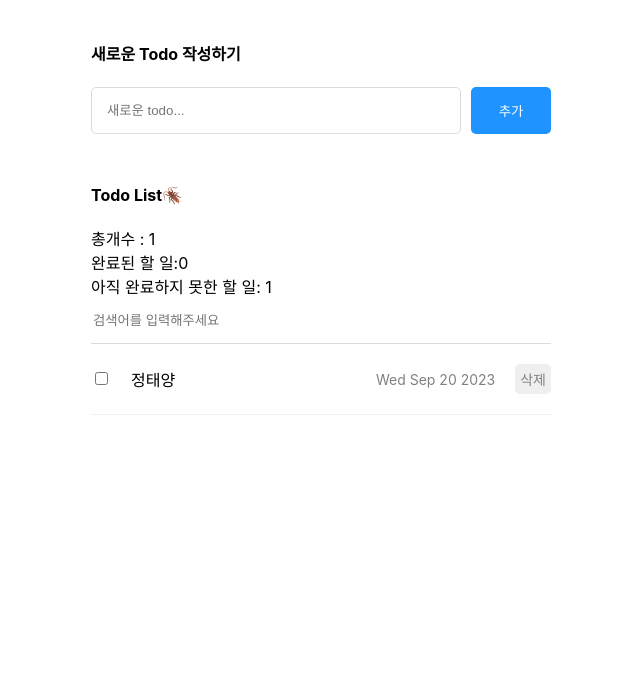
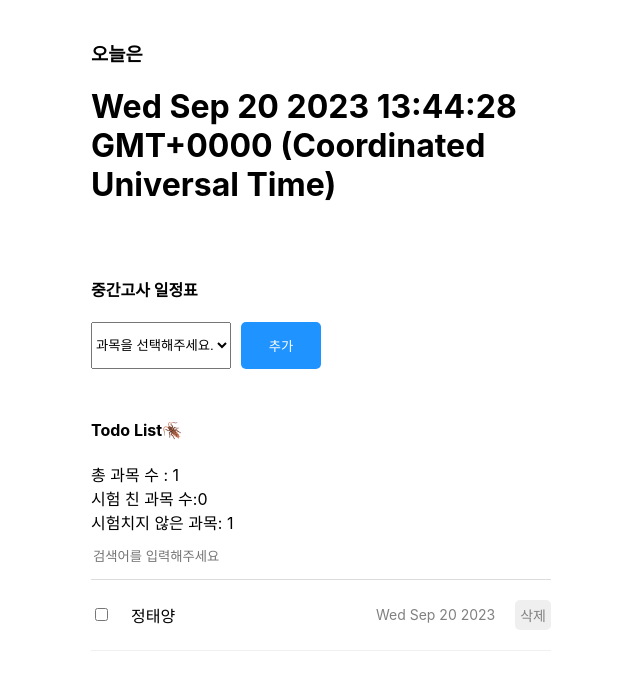
Before and after one commit to wxodi0/midterm_exam, a React (Create React App) app: page / in a window 1280 px wide. Shown: the top 690 px of the page, without its empty margins (319-959 px from the left). Built offline with nearby package versions, Linux system fonts and the light colour scheme.

Commit message:
Fix Message in component

```diff
--- a/src/App.js
+++ b/src/App.js
@@ -4,6 +4,7 @@ import styled from 'styled-components';
 import React,{useMemo ,useCallback, useReducer, useRef } from 'react';
 import TodoEditor from './component/TodoEditor';
 import TodoList from './component/TodoList';
+import Header from './component/Header';
 
 const mockTodo = [
   {
@@ -79,6 +80,7 @@ function App() {
 
   return (
     <div className='App'>
+      <Header/>
       <TodoStateContext.Provider value={todo}>
         <TodoDispatchContext.Provider value={memoizedDispatches}>
           <TodoEditor/>
--- a/src/component/TodoEditor.js
+++ b/src/component/TodoEditor.js
@@ -29,15 +29,15 @@ const TodoEditor = ({}) => {
 
   return (
     <div className="TodoEditor">
-      <h4>새로운 Todo 작성하기</h4>
+      <h4>중간고사 일정표</h4>
       <div className="editor_wrapper">
-        <input
-          ref={inputRef}
-          value={content}
-          onChange={onChangeContent}
-          onKeyDown={onKeyDown}
-          placeholder="새로운 todo..."
-        />
+        <select ref={inputRef} value={content} onChange={onChangeContent} onKeyDown={onKeyDown}>
+          <option>과목을 선택해주세요.</option>
+          <option value={"사과"}>사과</option>
+          <option value={"바나나"}>바나나</option>
+          <option value={"복숭아"}>복숭아</option>
+          <option value={"eheh"}>포도</option>
+        </select>
         <button onClick={onSubmit}>추가</button>
       </div>
     </div>
--- a/src/component/TodoList.js
+++ b/src/component/TodoList.js
@@ -36,9 +36,9 @@ const TodoList = () => {
   return (
     <div className="TodoList">
       <h4>Todo List🪳</h4>
-      <div>총개수 : {totalCount}</div>
-      <div>완료된 할 일:{doneCount}</div>
-      <div>아직 완료하지 못한 할 일: {notDoneCount}</div>
+      <div>총 과목 수 : {totalCount}</div>
+      <div>시험 친 과목 수:{doneCount}</div>
+      <div>시험치지 않은 과목: {notDoneCount}</div>
       <input
         value={search}
         onChange={onChangeSearch}
```
